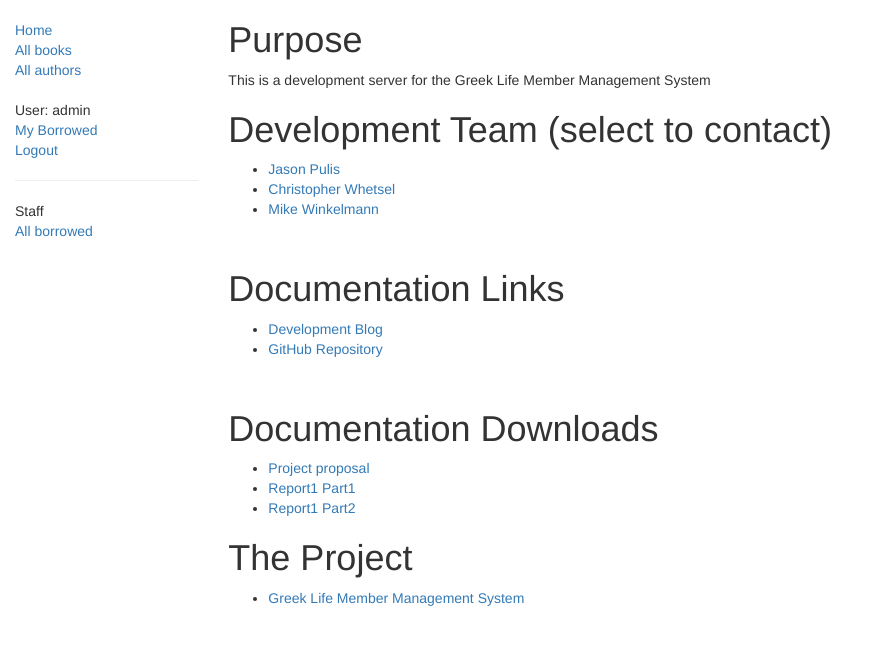
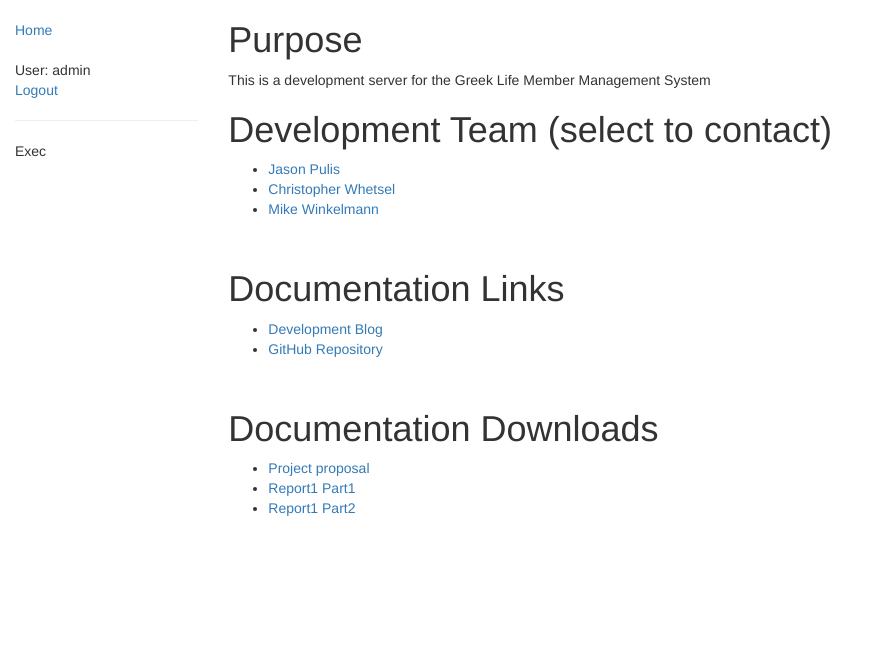
Before and after one commit to mawinkelmann/databaseUpgradeSEGroup9, a Django app: page /catalog/ in a window 1280 px wide. Shown: the top 645 px of the page, without its empty margins (0-878 px from the left). Run offline with Django 3.2, Linux system fonts and the light colour scheme; a user stored in the database is signed in; data comes from the database, SQL or seed files in the repository; both versions use the stored data as it was after the commit; some libraries are stand-ins or nearby versions.

Commit message:
update the index and generic html
removed the library referances from both pages

```diff
--- a/GLMMS/catalog/templates/base_generic.html
+++ b/GLMMS/catalog/templates/base_generic.html
@@ -22,14 +22,12 @@
   {% block sidebar %}
   <ul class="sidebar-nav">
     <li><a href="{% url 'index' %}">Home</a></li>
-    <li><a href="{% url 'books' %}">All books</a></li>
-    <li><a href="{% url 'authors' %}">All authors</a></li>
   </ul>
 
   <ul class="sidebar-nav">
    {% if user.is_authenticated %}
      <li>User: {{ user.get_username }}</li>
-     <li><a href="{% url 'my-borrowed' %}">My Borrowed</a></li>
+
      <li><a href="{% url 'logout'%}?next={{request.path}}">Logout</a></li>
    {% else %}
      <li><a href="{% url 'login'%}?next={{request.path}}">Login</a></li>
@@ -39,12 +37,13 @@
    {% if user.is_staff %}
    <hr />
    <ul class="sidebar-nav">
-   <li>Staff</li>
-   {% if perms.catalog.can_mark_returned %}
+   <li>Exec</li>
+   <!--{% if perms.catalog.can_mark_returned %}
    <li><a href="{% url 'all-borrowed' %}">All borrowed</a></li>
-   {% endif %}
+   {% endif %}-->
    </ul>
     {% endif %}
+
 
 {% endblock %}
   </div>
--- a/GLMMS/catalog/templates/index.html
+++ b/GLMMS/catalog/templates/index.html
@@ -32,17 +32,9 @@
 
 <div class="links">
 	<ul>
-	   <li><a href="/documents/projectProposal.pdf" download>Project proposal</a></li>
-	   <li><a href="/documents/Report1.1.pdf" download>Report1 Part1</a></li>
-	   <li><a href="/documents/Report1.2.pdf" download>Report1 Part2</a></li>
-	</ul>
-</div>
-
-<h1>The Project</h1>
-
-<div class="links">
-	<ul>
-	   <li><a href="../project/main/">Greek Life Member Management System</a></li>
+	   <li><a href="catalog/documents/projectProposal.pdf" download>Project proposal</a></li>
+	   <li><a href="catalog/documents/Report1.1.pdf" download>Report1 Part1</a></li>
+	   <li><a href="catalog/documents/Report1.2.pdf" download>Report1 Part2</a></li>
 	</ul>
 </div>
 
```
Also changed, not shown: GLMMS/db.sqlite3, index.html (line endings or trailing spaces).
